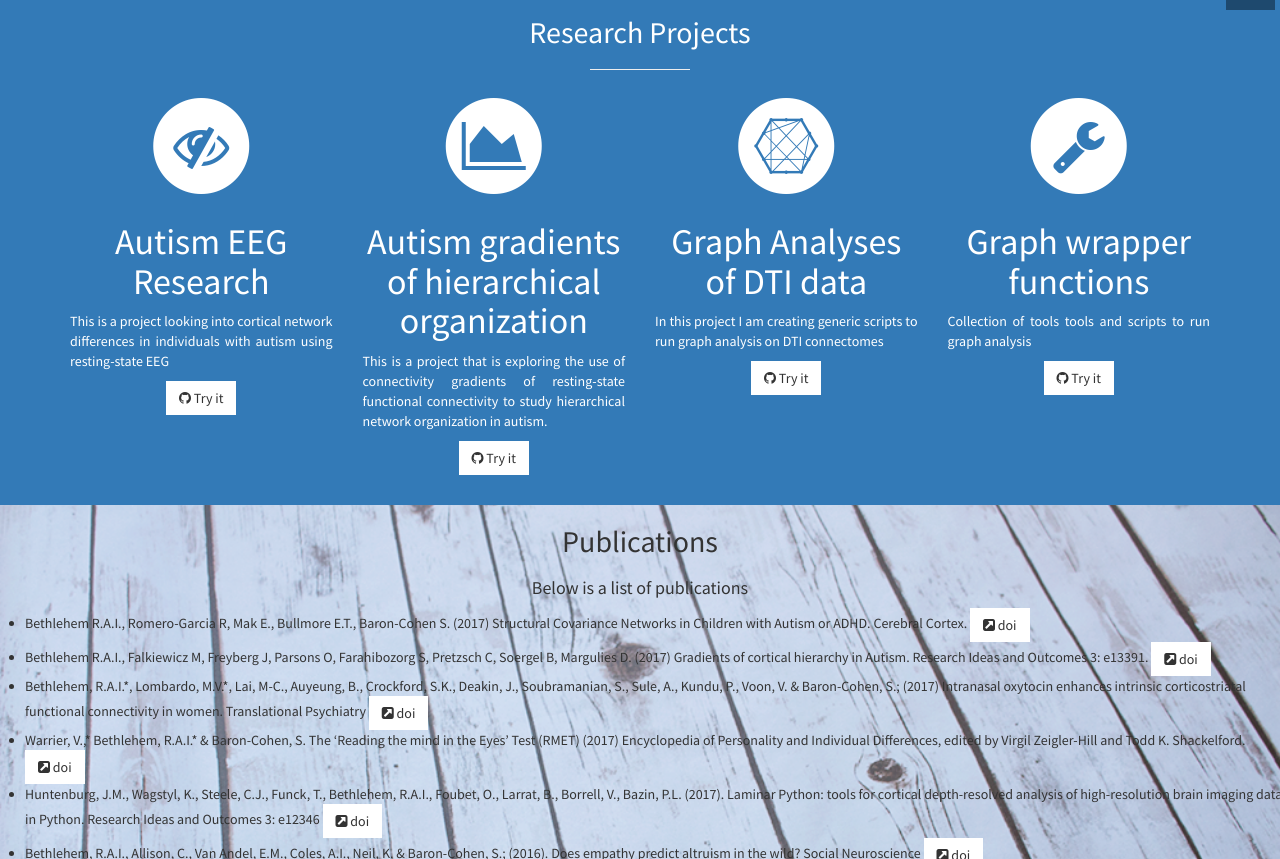
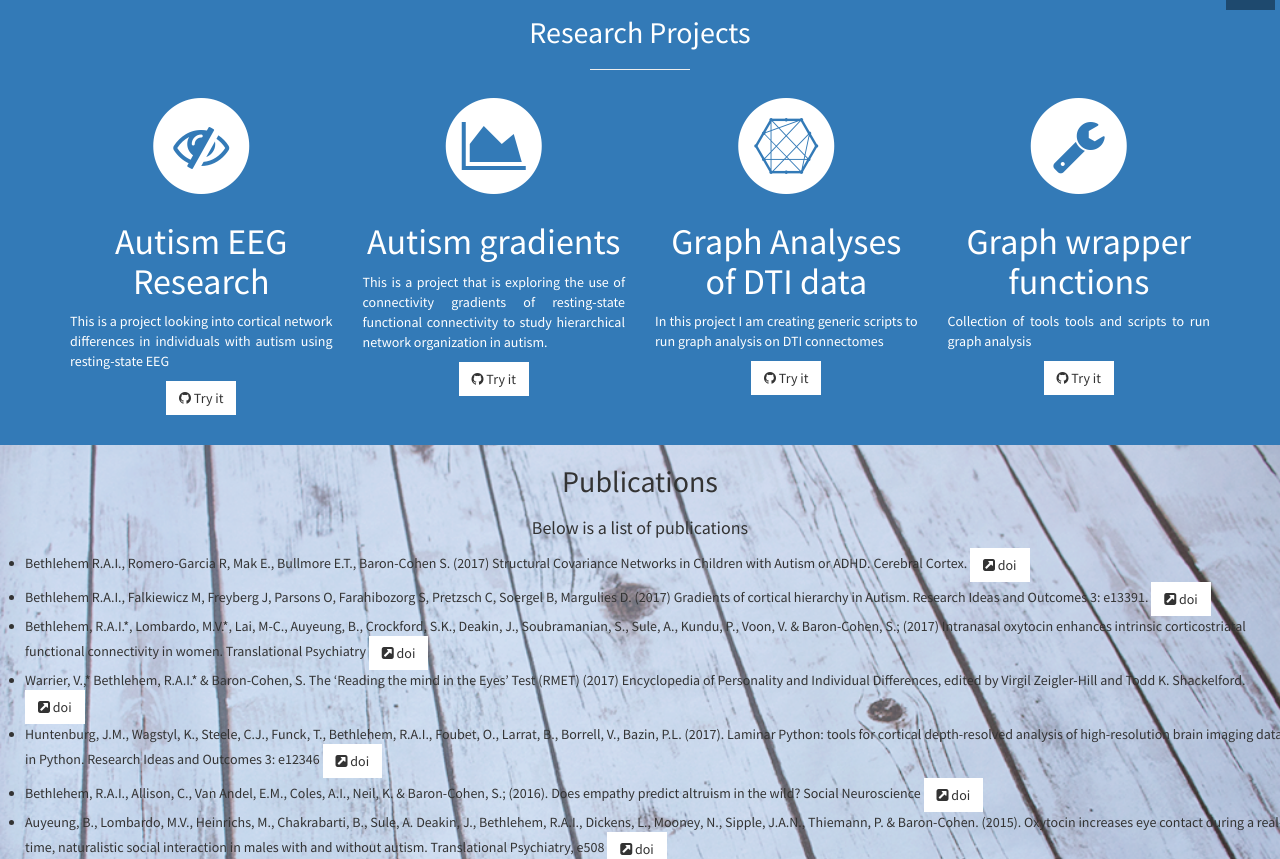
Before and after one commit to rb643/raibethlehem.github.io, a Jekyll site: the page built from index.html, in a window 1280 px wide and 900 px high, scrolled down 863 px, cut to the strip 41-900 px from the top of the window. Built offline with Jekyll 4.4.1, drawn with Linux system fonts in a browser that asks for light colours.

Commit message:
Update gradients.md

```diff
--- a/_includes/gradients.md
+++ b/_includes/gradients.md
@@ -1,3 +1,3 @@
-# Autism gradients of hierarchical organization #
+# Autism gradients #
 
 This is a project that is exploring the use of connectivity gradients of resting-state functional connectivity to study hierarchical network organization in autism.
```
